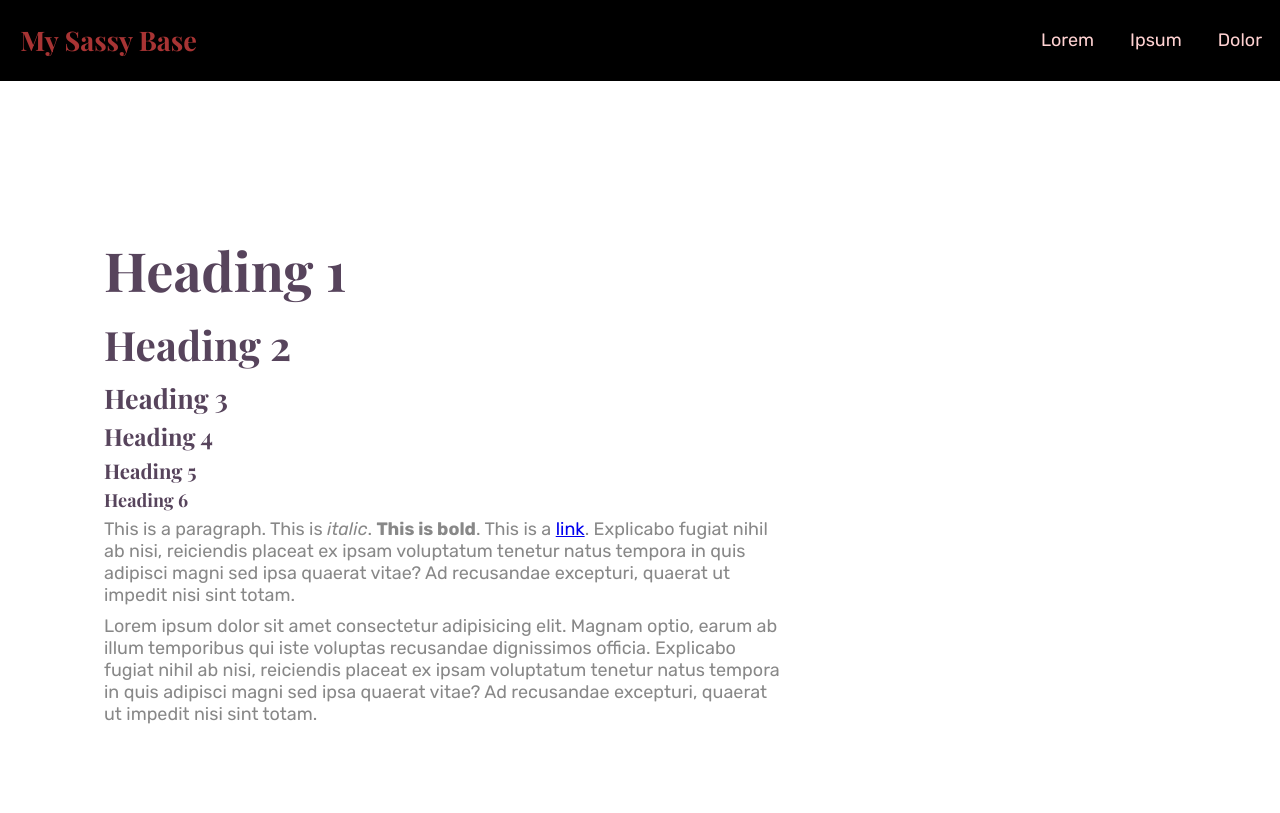
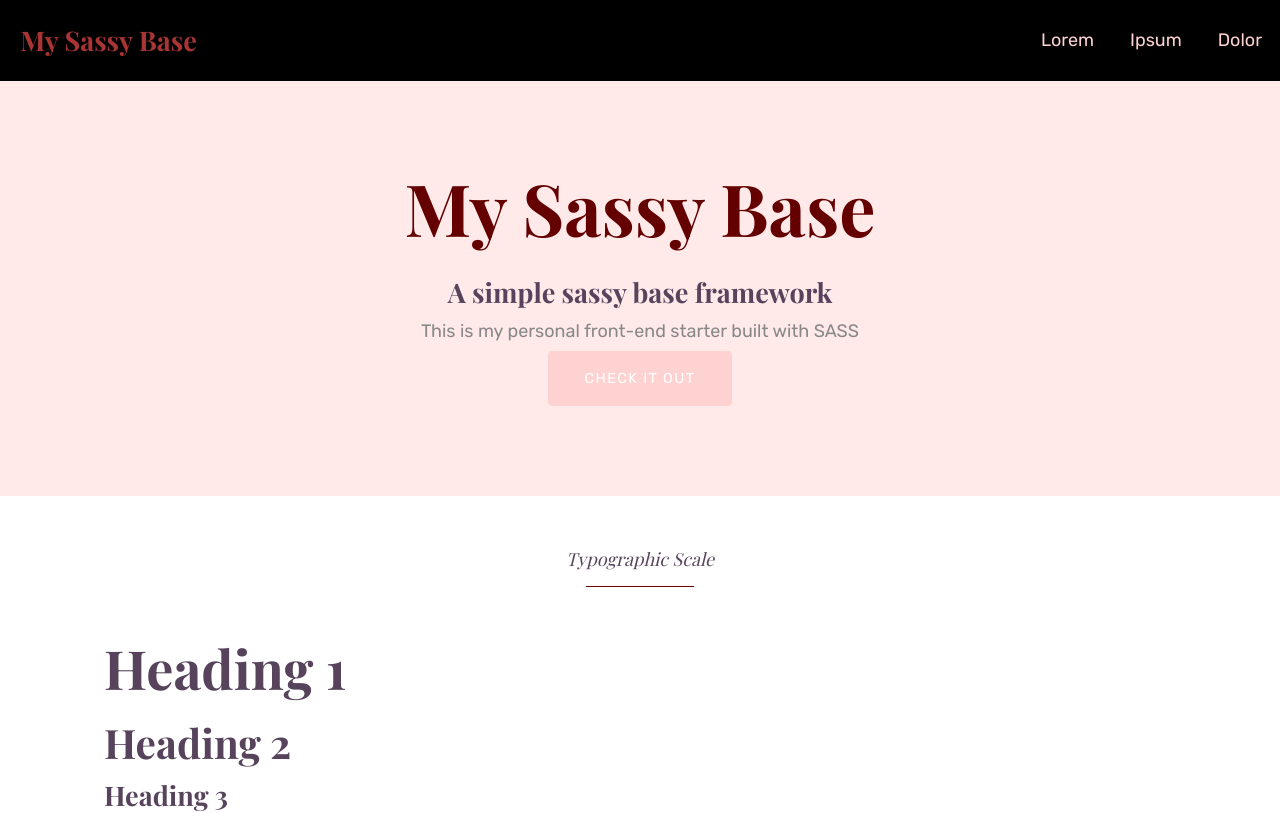
Before and after one commit to raescano/sassy-base, a plain HTML site: page index.html in a window 1280 px wide. Shown: the top 813 px of the page. Drawn offline with nearby package versions, Linux system fonts and the light colour scheme; a script that the page names is missing; a web font is replaced by a local one.

Commit message:
Hero + Picture Added

```diff
--- a/index.html
+++ b/index.html
@@ -29,14 +29,20 @@
     </nav>
 </header>
 
-<section class="hero">
+<section class="hero textcentered">
     <div class="container">
-
+        <h2 class="headline">My Sassy Base</h2>
+        <h3 class="subheadline">A simple sassy base framework</h3>
+        <p>This is my personal front-end starter built with SASS</p>
+        <a href="#" class="button">Check it out</a>
     </div>
 </section>
 
 <section>
     <div class="container">
+
+    <h2 class="sectionhead">Typographic Scale</h2>
+
     <h1>Heading 1</h1>
     <h2>Heading 2</h2>
     <h3>Heading 3</h3>
@@ -53,6 +59,9 @@
 
 <section>
     <div class="container">
+
+    <h2 class="sectionhead">Type Specimen</h2>
+
     <h2 class="headline">Headline</h2>
     <h3 class="subheadline">This is a Subheader.</h3>
 
@@ -68,6 +77,9 @@
 
 <section>
 <div class="container">
+
+    <h2 class="sectionhead">Grid</h2>
+
 <div class="demo">
     <div class="row">
         <div class="column">Column</div>
@@ -91,11 +103,24 @@
     <div class="column">Column</div>
     <div class="column">Column</div>
     </div>
+
 </div>
 </div>
 </section>
 
-</div>
+<section>
+
+    <div class="container">
+
+        <div class="row">
+            <div class="column">
+                <img src="http://via.placeholder.com/1600" alt="placeholder" />
+            </div>
+        </div>
+
+    </div>
+
+</section>
 
 <footer class="site-footer">
     <nav class="site-navigation">
--- /dev/null
+++ b/scss/partials/_media.scss
@@ -0,0 +1,8 @@
+/* MEDIA */
+
+/* Responsive Images */
+
+img {
+    max-width: 100%;
+    height: auto;
+}
--- a/scss/partials/_structure.scss
+++ b/scss/partials/_structure.scss
@@ -67,3 +67,24 @@
 section {
     padding: 3em;
 }
+
+.hero {
+    background-color: $hero-bg-color;
+    padding: 5em 0;
+}
+
+.sectionhead {
+    text-align: center;
+    font-size: 1em;
+    font-weight: normal;
+    font-style: italic;
+    max-width: none;
+}
+
+.sectionhead:after {
+    content: "";
+    display: block;
+    border-bottom: 1px solid $accent-color;
+    width: 10%;
+    margin: 1em auto 3em auto;
+}
--- a/scss/partials/_typography.scss
+++ b/scss/partials/_typography.scss
@@ -96,3 +96,11 @@ hr {
     color: $type-color-lightgrey;
     margin-bottom: 1.5em;
 }
+
+.textcentered {
+    text-align: center;
+    * {
+        margin-left: auto;
+        margin-right: auto;
+    }
+}
--- a/scss/style.scss
+++ b/scss/style.scss
@@ -11,6 +11,7 @@ $type-color-lightgrey: rgba(0, 0, 0, .2);
 $link-color: rgb(255, 210, 210);
 $link-color-dark: rgb(168, 52, 52);
 $accent-color: #640000;
+$hero-bg-color:  rgba(255, 210, 210, 0.479);
 
 // BREAKPOINTS
 
@@ -21,5 +22,6 @@ $breakpoint-large: 1250px;
 @import "partials/toc";
 @import "partials/typography";
 @import "partials/components";
+@import "partials/media";
 @import "partials/layout";
 @import "partials/structure";
```
Also changed, not shown: css/style.css, 1 other file.
